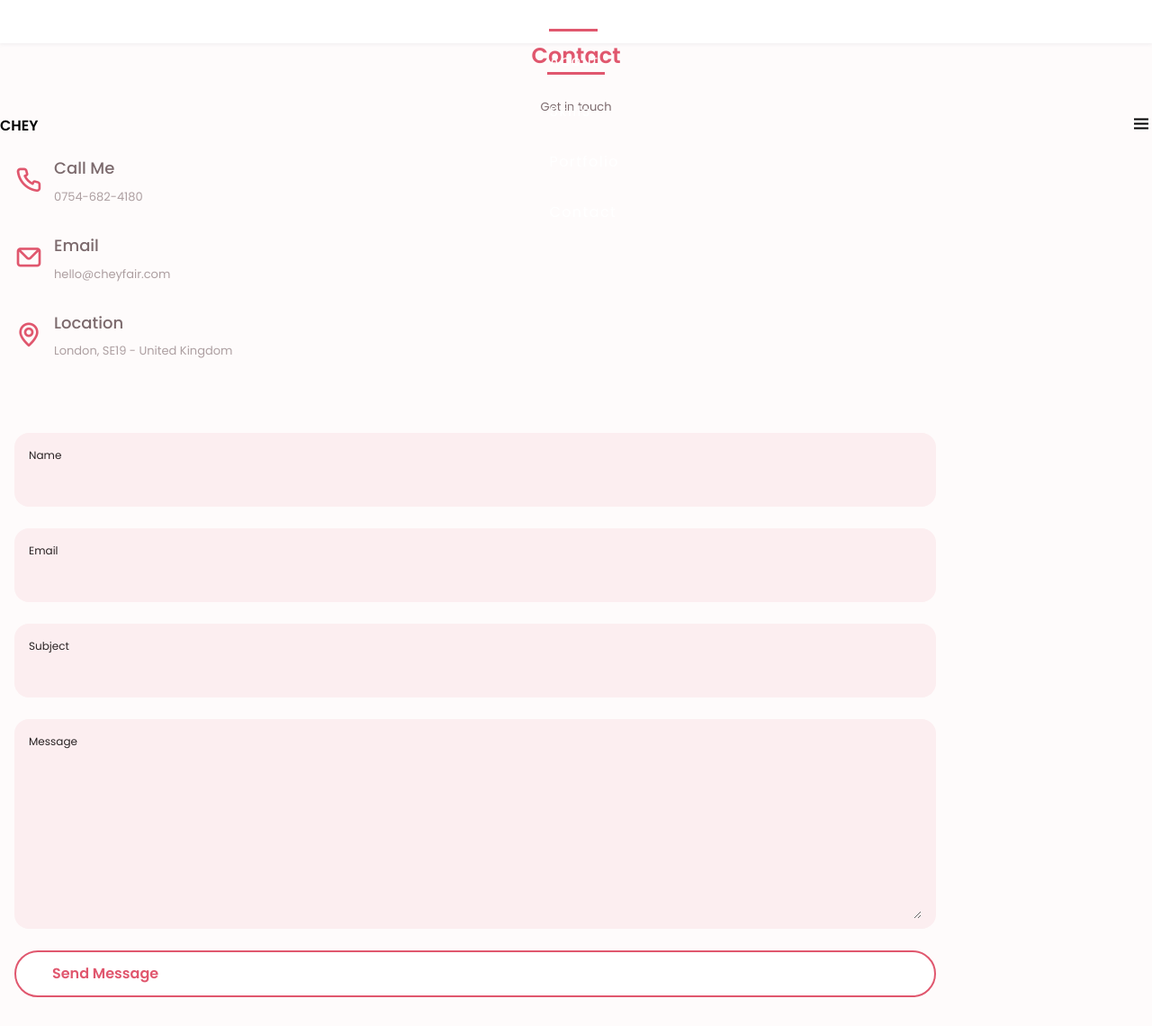
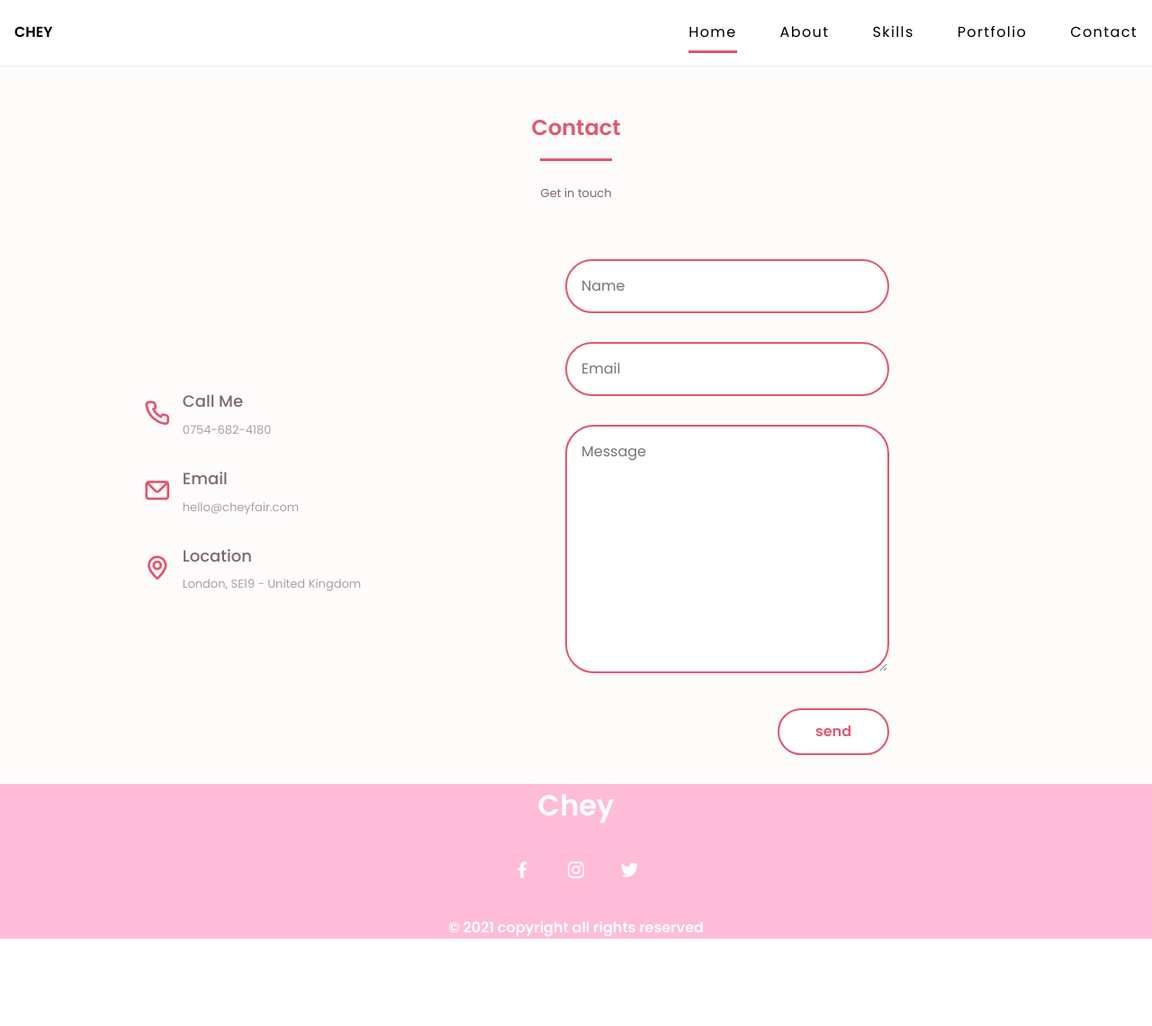
Before and after one commit to cheyfair/my-first-blog, a Django app: page /contact/ in a window 1280 px wide. Shown: the whole page at 90% size. After the commit the page ends 1043 px from the top, so only its background shows below. Run offline with Django 3.2, Linux system fonts and the light colour scheme.

Commit message:
Updated CSS (media queries).

```diff
--- a/blog/static/css/blog.css
+++ b/blog/static/css/blog.css
@@ -177,6 +177,7 @@
     z-index: var(--z-fixed);
     background-color: #fff;
     box-shadow: 0 1px 4px rgba(146, 161, 176, .15);
+    padding: 0 1rem;
 }
 
 /*===== NAV =====*/
@@ -474,6 +475,29 @@
 }
 
 /* ===== PORTFOLIO ===== */
+.portfolio__container {
+    overflow: initial;
+}
+
+.portfolio__content {
+    padding: 0 1.5rem;
+
+}
+
+.portfolio__img {
+    width: 265px;
+    border-radius: 0.5rem;
+    justify-self: center;
+}
+
+.portfolio__title {
+    font-size: var(--h3-font-size);
+    margin-bottom: 0.5rem;
+}
+
+.portfolio__description {
+    margin-bottom: 0.75rem;
+}
 
 /* ===== CONTACT ===== */
 .contact__container {
@@ -501,25 +525,191 @@
     color: var(--text-color-light);
 }
 
-.contact__content {
-    background-color: var(--input-color);
-    border-radius: 1rem;
-    padding: 0.75rem 1rem 0.25rem;
+.contact__input {
+    width: 100%;
+    font-size: var(--normal-font-size);
+    font-size: var(--font-semi-bold);
+    padding: 1rem;
+    border-radius: 2rem;
+    border: 2px solid var(--first-color);
+    outline: none;
+    margin-bottom: var(--mb-4);
 }
 
-.contact__label {
-    font-size: var(--smaller-font-size);
-    color: var(--title-color);
+.contact__button {
+    display: block;
+    outline: none;
+    font-size: var(--normal-font-size);
+    cursor: pointer;
+    margin-left: auto;
+}
+/* ===== FOOTER ===== */
+.footer {
+    background-color: #FFBCD8;
+    color: #fff;
+    text-align: center;
+    font-weight: var(--font-semi-bold);
+    padding: 2rem 0;
 }
 
-.contact__input {
-    width: 100%;
-    background-color: var(--input-color);
-    color: var(--text-color);
-    font-family: var(--body-font);
-    font-size: var(--normal-font-size);
-    border: none;
-    outline: none;
-    padding: 0.25rem 0.5rem 0.5rem 0;
+.footer__title {
+    font-size: 2rem;
+    margin-bottom: var(--mb-4);
 }
-/* ===== FOOTER ===== */
+
+.footer__social {
+    margin-bottom: var(--mb-4);
+}
+
+.footer__icon {
+    font-size: 1.5rem;
+    color: #fff;
+    margin: 0 var(--mb-2);
+}
+
+.footer__icon:hover {
+    color: var(--first-color);
+}
+
+/* ===== MEDIA QUERIES =====*/
+@media screen and (min-width: 768px) {
+
+    .container {
+        margin-left: auto;
+        margin-right: auto;
+    }
+
+    body {
+        margin: 0;
+    }
+
+    .section {
+        padding: 6rem 0 2rem;
+    }
+
+    .section__subtitle {
+        margin-bottom: 4rem;
+    }
+
+    .l-header {
+        top: 0;
+        bottom: initial;
+    }
+
+    .l-header,
+    .l-main,
+    .footer {
+        padding: 0 1rem;
+    }
+
+
+    .section-title {
+        margin-bottom: var(--mb-6);
+    }
+
+    .section-title::after {
+        width: 80px;
+        top: 3rem;
+    }
+
+    .nav {
+        height: calc(var(--header-height) + 1.5rem);
+    }
+
+    .nav__list {
+        display: flex;
+        padding-top: 0;
+    }
+
+    .nav__item {
+        margin-left: var(--mb-6);
+        margin-bottom: 0;
+    }
+
+    .nav__toggle {
+        display: none;
+    }
+
+    .nav__link {
+        color: #000;
+    }
+
+    .nav__link:hover {
+        color: #000;
+    }
+
+    .home {
+        height: 100vh;
+    }
+
+    .home__data {
+        align-self: flex-end;
+    }
+
+    .home__social {
+        padding-top: 0;
+        padding-bottom: 2.5rem;
+        flex-direction: row;
+        align-self: flex-end;
+    }
+
+    .home__social-icon {
+        margin-bottom: 0;
+        margin-right: var(--mb-4);
+    }
+
+    .home__img {
+        width: 420px;
+        bottom: 15%;
+    }
+
+    .about__container,
+    .skills__container,
+    .portfolio__container,
+    .contact__container {
+        grid-template-columns: repeat(2, 1fr);
+        align-items: center;
+        text-align: initial;
+    }
+
+    .qualification__sections {
+        display: grid;
+        grid-template-columns: 0.6fr;
+        justify-content: center;
+    }
+
+    .about__img {
+        width: 350px;
+    }
+
+    .about__description {
+        text-align: initial;
+    }
+
+    .about__info {
+        justify-content: space-between;
+    }
+
+    .about__buttons {
+        justify-content: initial;
+    }
+
+    .contact__form {
+        width: 360px;
+    }
+
+    .contact__container {
+        justify-items: center;
+    }
+}
+
+@media screen and (min-with: 1024px) {
+    .bd-grid {
+        margin-left: auto;
+        margin-right: auto;
+    }
+
+    .home__img {
+        right: 10%;
+    }
+}
--- a/blog/static/js/main.js
+++ b/blog/static/js/main.js
@@ -28,9 +28,22 @@
 navLink.forEach(n => n.addEventListener('click', linkAction))
 
 /*===== SCROLL REVEAL ANIMATION =====*/
-
+const sr = ScrollReveal ({
+    origin: 'top',
+    distance: '80px',
+    duration: 2000,
+    reset: true
+})
 
 /*SCROLL HOME*/
+sr.reveal('.home__title', {})
+sr.reveal('.home__subtitle', {})
+sr.reveal('.home__description', {})
+sr.reveal('.home__title', {})
+sr.reveal('.button', {delay: 200})
+sr.reveal('.home__img', {delay: 400})
+sr.reveal('.home__social-icon', {interval: 200})
+
 
 
 /*SCROLL ABOUT*/
--- a/blog/templates/blog/base.html
+++ b/blog/templates/blog/base.html
@@ -69,7 +69,16 @@
             </main>
 
             <!--===== FOOTER =====-->
+            <footer class="footer">
+                <p class="footer__title">Chey</p>
 
+                <div class="footer__social">
+                    <a href="#" class="footer__icon"><i class='bx bxl-facebook'></i></a>
+                    <a href="#" class="footer__icon"><i class='bx bxl-instagram'></i></a>
+                    <a href="#" class="footer__icon"><i class='bx bxl-twitter' ></i></a>
+                </div>
+                <p>&#169; 2021 copyright all rights reserved</p>
+            </footer>
 
             <!--===== SCROLL REVEAL =====-->
             <script src="https://unpkg.com/scrollreveal"></script>
--- a/blog/templates/blog/contact.html
+++ b/blog/templates/blog/contact.html
@@ -36,32 +36,12 @@
             </div>
         </div>
 
-        <form action="" class="contact__form grid">
-            <div class="contact__inputs grid">
-                <div class="contact__content">
-                    <label for="" class="contact__label">Name</label>
-                    <input type="text" class="contact__input">
-                </div>
+        <form action="" class="contact__form">
+            <input type="text" placeholder="Name" class="contact__input">
+            <input type="email" placeholder="Email" class="contact__input">
+            <textarea name="" id="" cols="0" rows="10" placeholder="Message" class="contact__input"></textarea>
 
-                <div class="contact__content">
-                    <label for="" class="contact__label">Email</label>
-                    <input type="email" class="contact__input">
-                </div>
-            </div>
-
-            <div class="contact__content">
-                <label for="" class="contact__label">Subject</label>
-                <input type="text" class="contact__input">
-            </div>
-
-            <div class="contact__content">
-                <label for="" class="contact__label">Message</label>
-                <textarea name="" id="" cols="0" rows="7" class="contact__input"></textarea>
-            </div>
-
-            <a href="#" class="button button--flex">
-            Send Message
-            </a>
+            <input type="button" value="send" class="contact__button button">
         </form>
     </div>
 </section>
--- a/blog/templates/blog/portfolio.html
+++ b/blog/templates/blog/portfolio.html
@@ -1,4 +1,6 @@
 {% extends 'blog/base.html' %}
+
+{% load static %}
 
 {% block content %}
     <section class="portfolio section" id="portfolio">
@@ -9,7 +11,7 @@
             <div>
                 <!--=========== PORTFOLIO 1 ===========-->
                 <div class="portfolio__content grid">
-                    <img src="#" alt="" class="portfolio__img">
+                    <img src="{% static 'assets/demo1.jpg' %}" alt="" class="portfolio__img">
 
                     <div class="portfolio__data">
                         <h3 class="portfolio__title">Modern Website</h3>
```
Also changed, not shown: blog/static/assets/demo1.jpg (added).
